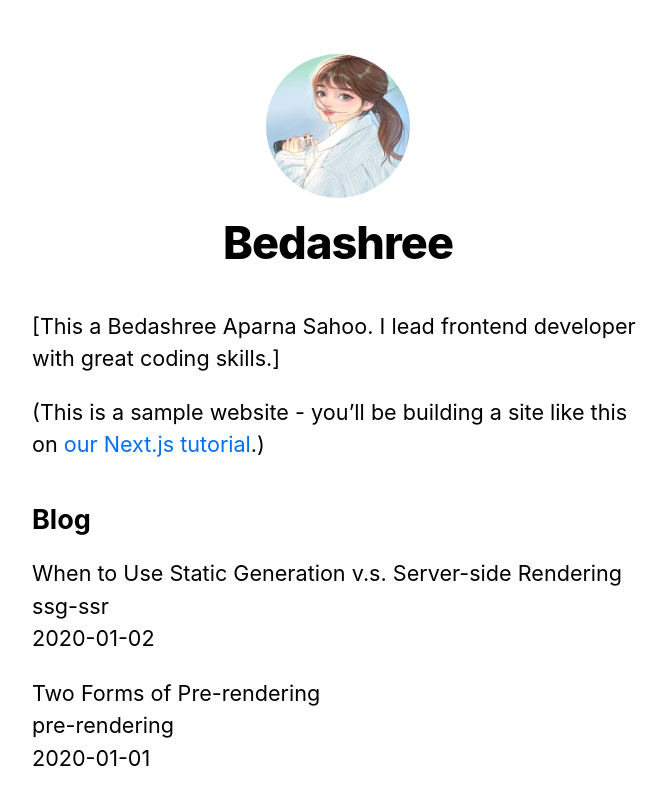
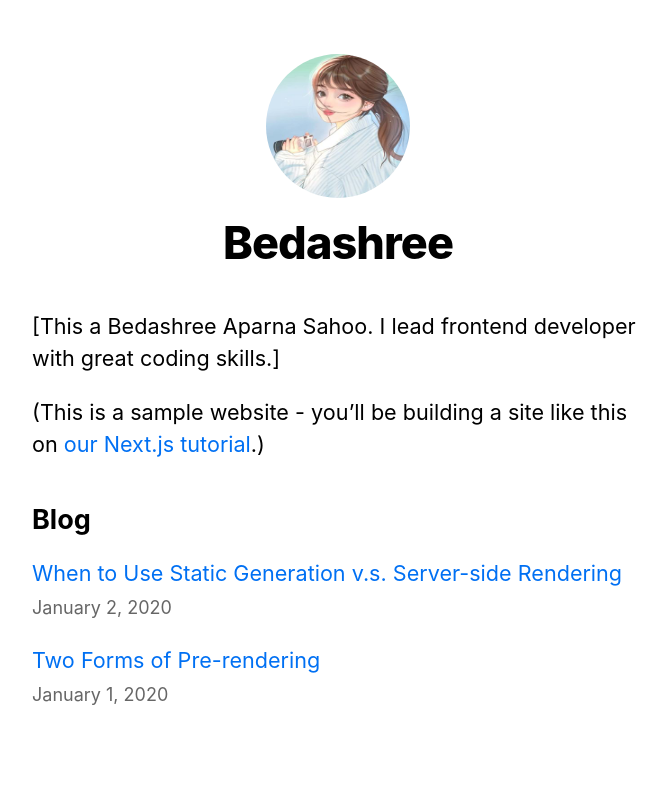
Before and after one commit to Bedashree1998/nextjs-blog, a Next.js app: page / in a window 1280 px wide. Shown: the top 804 px of the page, without its empty margins (302-966 px from the left). Built offline with nearby package versions, Linux system fonts and the light colour scheme.

Commit message:
blog changes done here

```diff
--- /dev/null
+++ b/components/date.js
@@ -0,0 +1,6 @@
+import { parseISO, format } from "date-fns";
+
+export default function Date({ dateString }) {
+  const date = parseISO(dateString);
+  return <time dateTime={dateString}>{format(date, "LLLL d, yyyy")}</time>;
+}
--- a/lib/posts.js
+++ b/lib/posts.js
@@ -1,6 +1,8 @@
 import fs from "fs";
 import path from "path";
 import matter from "gray-matter";
+import { remark } from "remark";
+import html from "remark-html";
 
 const postsDirectory = path.join(process.cwd(), "posts");
 
@@ -45,16 +47,23 @@
   });
 }
 
-export function getPostData(id) {
+export async function getPostData(id) {
   const fullPath = path.join(postsDirectory, `${id}.md`);
   const fileContents = fs.readFileSync(fullPath, "utf8");
 
   // Use gray-matter to parse the post metadata section
   const matterResult = matter(fileContents);
 
-  // Combine the data with the id
+  // Use remark to convert markdown into HTML string
+  const processedContent = await remark()
+    .use(html)
+    .process(matterResult.content);
+  const contentHtml = processedContent.toString();
+
+  // Combine the data with the id and contentHtml
   return {
     id,
+    contentHtml,
     ...matterResult.data,
   };
 }
--- a/pages/index.js
+++ b/pages/index.js
@@ -2,6 +2,8 @@
 import Layout, { siteTitle } from "../components/layout";
 import utilStyles from "../styles/utils.module.css";
 import { getSortedPostsData } from "../lib/posts";
+import Link from "next/link";
+import Date from "../components/date";
 
 export async function getStaticProps() {
   const allPostsData = getSortedPostsData();
@@ -28,17 +30,17 @@
           <a href="https://nextjs.org/learn">our Next.js tutorial</a>.)
         </p>
       </section>
-       {/* Add this <section> tag below the existing <section> tag */}
+      {/* Add this <section> tag below the existing <section> tag */}
       <section className={`${utilStyles.headingMd} ${utilStyles.padding1px}`}>
         <h2 className={utilStyles.headingLg}>Blog</h2>
         <ul className={utilStyles.list}>
           {allPostsData.map(({ id, date, title }) => (
             <li className={utilStyles.listItem} key={id}>
-              {title}
+              <Link href={`/posts/${id}`}>{title}</Link>
               <br />
-              {id}
-              <br />
-              {date}
+              <small className={utilStyles.lightText}>
+                <Date dateString={date} />
+              </small>
             </li>
           ))}
         </ul>
```
Also changed, not shown: pages/posts/[id].js (+16 -6 lines).
